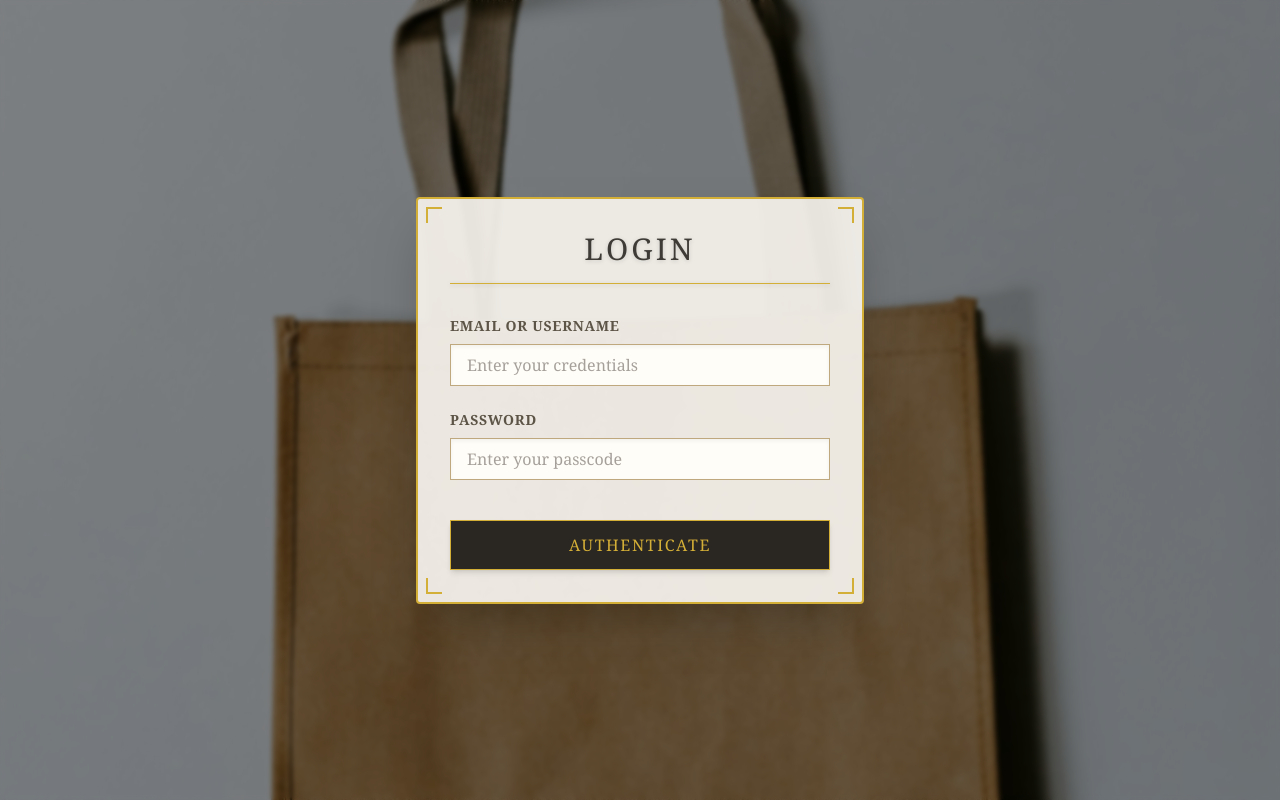
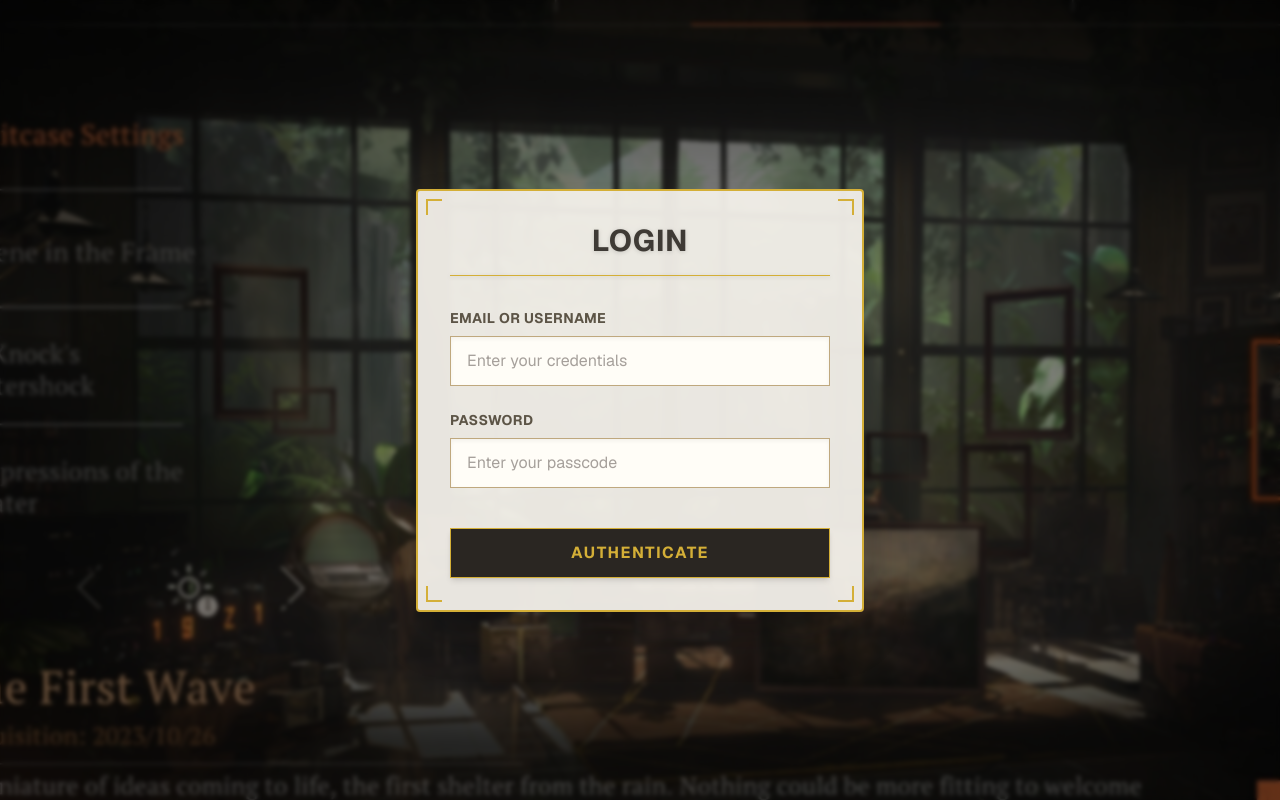
Before and after one commit to Simonroll/Fer, a Next.js app: page / in a window 1280 px wide. Built offline with nearby package versions, Linux system fonts and the light colour scheme.

Commit message:
Use real Reverse 1999 background and cleaner font

```diff
--- a/app/page.tsx
+++ b/app/page.tsx
@@ -2,10 +2,10 @@ export default function Home() {
   return (
     <div className="flex min-h-screen items-center justify-center bg-[url('/suitcase.jpg')] bg-cover bg-center px-4 relative">
       {/* Lớp mờ (overlay) để làm dịu background, giúp form nổi bật */}
-      <div className="absolute inset-0 bg-black/40 backdrop-blur-[2px]"></div>
+      <div className="absolute inset-0 bg-black/50 backdrop-blur-[2px]"></div>
 
-      {/* Thẻ Form phong cách Vintage / Art Deco */}
-      <div className="w-full max-w-md bg-[#f4f1ea]/95 border-2 border-[#d4af37] rounded-sm shadow-2xl p-8 relative z-10 overflow-hidden">
+      {/* Thẻ Form phong cách Vintage nhưng font chữ hiện đại dễ đọc */}
+      <div className="w-full max-w-md bg-[#f4f1ea]/95 border-2 border-[#d4af37] rounded-sm shadow-2xl p-8 relative z-10 overflow-hidden font-sans">
 
         {/* Viền trang trí góc */}
         <div className="absolute top-2 left-2 w-4 h-4 border-t-2 border-l-2 border-[#d4af37]"></div>
@@ -13,7 +13,7 @@ export default function Home() {
         <div className="absolute bottom-2 left-2 w-4 h-4 border-b-2 border-l-2 border-[#d4af37]"></div>
         <div className="absolute bottom-2 right-2 w-4 h-4 border-b-2 border-r-2 border-[#d4af37]"></div>
 
-        <h2 className="text-3xl font-serif text-[#3e3a35] tracking-widest uppercase border-b border-[#d4af37] pb-4 mb-8 text-center drop-shadow-sm">
+        <h2 className="text-3xl font-bold text-[#3e3a35] tracking-wide uppercase border-b border-[#d4af37] pb-4 mb-8 text-center drop-shadow-sm">
           Login
         </h2>
 
@@ -21,7 +21,7 @@ export default function Home() {
           <div>
             <label
               htmlFor="email"
-              className="block text-sm font-serif text-[#5c5446] tracking-wider mb-2 uppercase font-semibold"
+              className="block text-sm text-[#5c5446] tracking-wide mb-2 uppercase font-bold"
             >
               Email or Username
             </label>
@@ -29,14 +29,14 @@ export default function Home() {
               type="text"
               id="email"
               placeholder="Enter your credentials"
-              className="w-full px-4 py-2 bg-[#fffdf7] border border-[#bfa87e] text-[#3e3a35] focus:border-[#8b7355] focus:ring-1 focus:ring-[#8b7355] outline-none rounded-none placeholder-stone-400 font-serif shadow-inner"
+              className="w-full px-4 py-3 bg-[#fffdf7] border border-[#bfa87e] text-[#3e3a35] focus:border-[#8b7355] focus:ring-1 focus:ring-[#8b7355] outline-none rounded-none placeholder-stone-400 shadow-inner text-base"
             />
           </div>
 
           <div>
             <label
               htmlFor="password"
-              className="block text-sm font-serif text-[#5c5446] tracking-wider mb-2 uppercase font-semibold"
+              className="block text-sm text-[#5c5446] tracking-wide mb-2 uppercase font-bold"
             >
               Password
             </label>
@@ -44,13 +44,13 @@ export default function Home() {
               type="password"
               id="password"
               placeholder="Enter your passcode"
-              className="w-full px-4 py-2 bg-[#fffdf7] border border-[#bfa87e] text-[#3e3a35] focus:border-[#8b7355] focus:ring-1 focus:ring-[#8b7355] outline-none rounded-none placeholder-stone-400 font-serif shadow-inner"
+              className="w-full px-4 py-3 bg-[#fffdf7] border border-[#bfa87e] text-[#3e3a35] focus:border-[#8b7355] focus:ring-1 focus:ring-[#8b7355] outline-none rounded-none placeholder-stone-400 shadow-inner text-base"
             />
           </div>
 
           <button
             type="button"
-            className="w-full mt-4 bg-[#2a2622] text-[#d4af37] font-serif uppercase tracking-widest border border-[#d4af37] hover:bg-[#d4af37] hover:text-[#2a2622] transition-colors duration-500 py-3 px-4 rounded-none shadow-md"
+            className="w-full mt-4 bg-[#2a2622] text-[#d4af37] font-bold uppercase tracking-widest border border-[#d4af37] hover:bg-[#d4af37] hover:text-[#2a2622] transition-colors duration-500 py-3 px-4 rounded-none shadow-md text-base"
           >
             Authenticate
           </button>
```
Also changed, not shown: public/suitcase.jpg.
